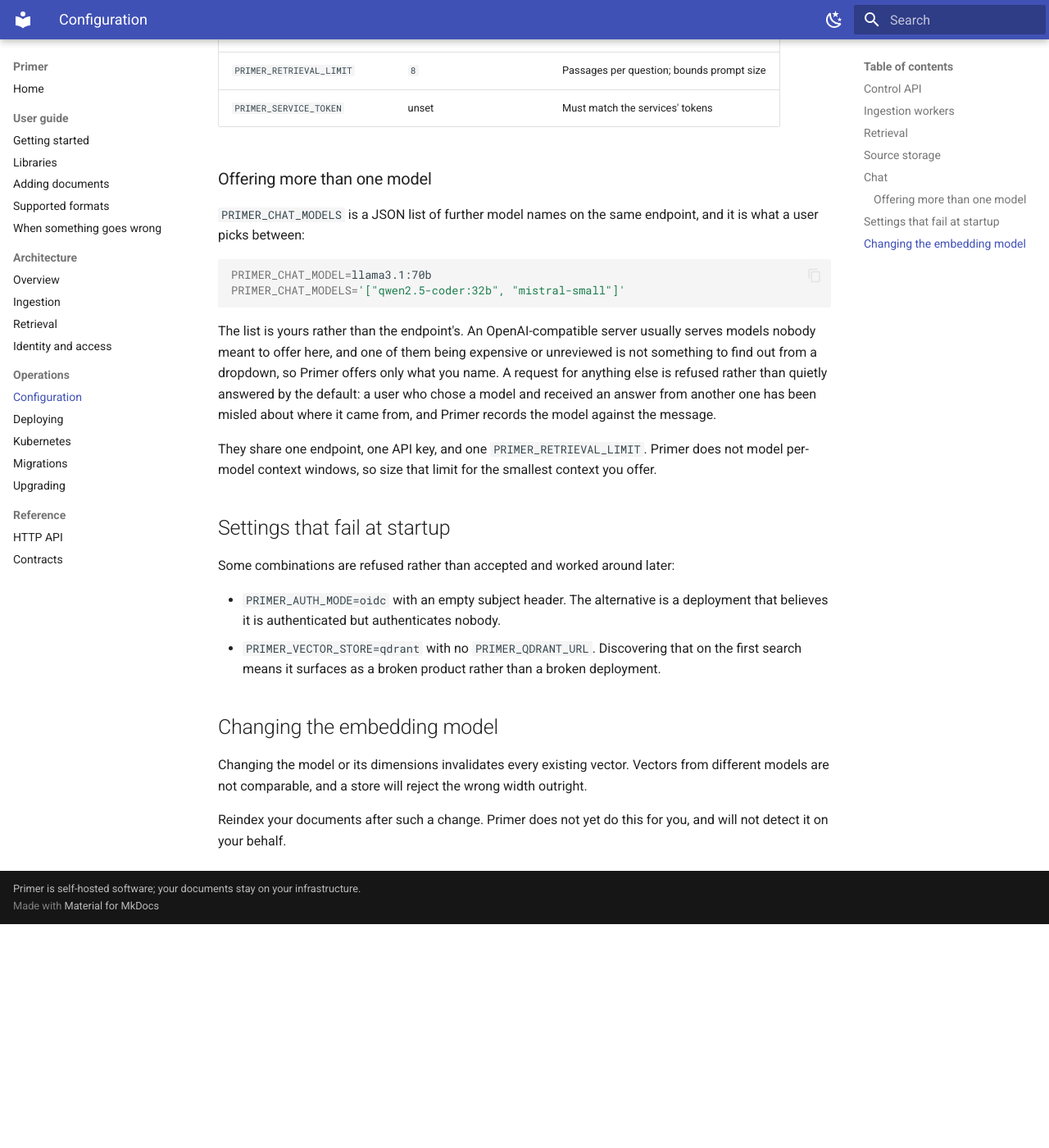
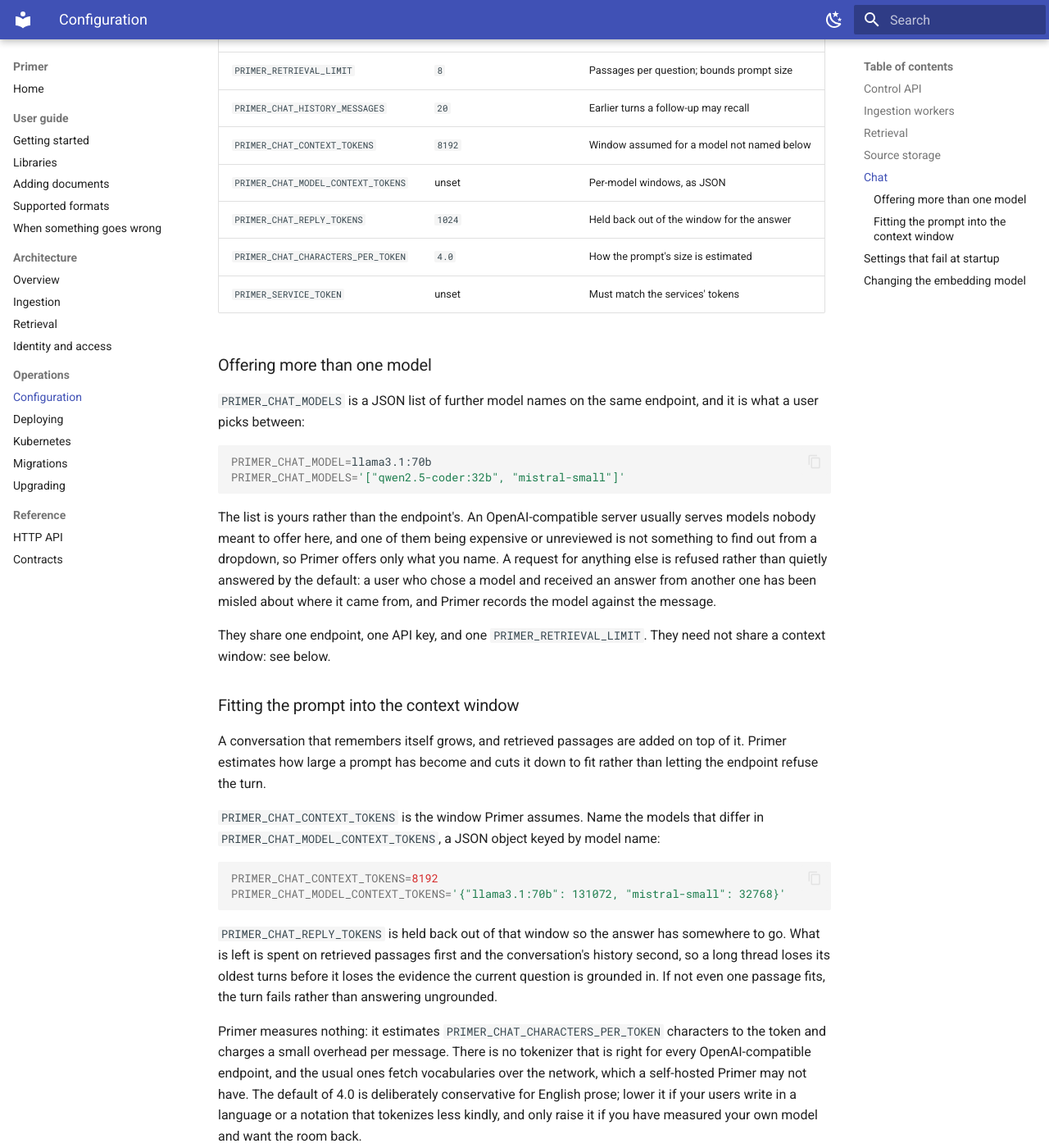
Before and after one commit to isaiah-harville/Primer, an MkDocs documentation site: the page built from docs/operations/configuration.md, in a window 1280 px wide and 1400 px high, scrolled down 2943 px. Shown: the whole window at 82% size. Built offline with MkDocs 1.6.1 and Material for MkDocs 9.7.7, drawn with Linux system fonts in a browser that asks for light colours; before the commit the page ends 4070 px from its top, so only the background shows below that.

Commit message:
feat: expose the chat window settings in the chart
The context window, the reply reserve, how much history a follow-up
recalls and the estimator's characters-per-token are all things an
operator has to change when they change model, and until now none of them
could be set without extraEnv. The list of offered models, added when
users gained a model picker, was missing for the same reason.

Values, schema and rendered environment for all six, with the two JSON
settings emitted only when something is named.

The credential test grew a carve-out: PRIMER_CHAT_CHARACTERS_PER_TOKEN
ends like a secret and holds a number. Named one by one rather than by
pattern, so nothing real hides behind the suffix.

````diff
--- a/docs/operations/configuration.md
+++ b/docs/operations/configuration.md
@@ -86,6 +86,11 @@ object.
 | `PRIMER_CONTROL_URL` | `http://control-api:8000` | Cluster-internal |
 | `PRIMER_RETRIEVAL_URL` | `http://retrieval:8000` | Cluster-internal |
 | `PRIMER_RETRIEVAL_LIMIT` | `8` | Passages per question; bounds prompt size |
+| `PRIMER_CHAT_HISTORY_MESSAGES` | `20` | Earlier turns a follow-up may recall |
+| `PRIMER_CHAT_CONTEXT_TOKENS` | `8192` | Window assumed for a model not named below |
+| `PRIMER_CHAT_MODEL_CONTEXT_TOKENS` | unset | Per-model windows, as JSON |
+| `PRIMER_CHAT_REPLY_TOKENS` | `1024` | Held back out of the window for the answer |
+| `PRIMER_CHAT_CHARACTERS_PER_TOKEN` | `4.0` | How the prompt's size is estimated |
 | `PRIMER_SERVICE_TOKEN` | unset | Must match the services' tokens |
 
 ### Offering more than one model
@@ -107,8 +112,38 @@ received an answer from another one has been misled about where it came
 from, and Primer records the model against the message.
 
 They share one endpoint, one API key, and one `PRIMER_RETRIEVAL_LIMIT`.
-Primer does not model per-model context windows, so size that limit for the
-smallest context you offer.
+They need not share a context window: see below.
+
+
+### Fitting the prompt into the context window
+
+A conversation that remembers itself grows, and retrieved passages are
+added on top of it. Primer estimates how large a prompt has become and
+cuts it down to fit rather than letting the endpoint refuse the turn.
+
+`PRIMER_CHAT_CONTEXT_TOKENS` is the window Primer assumes. Name the models
+that differ in `PRIMER_CHAT_MODEL_CONTEXT_TOKENS`, a JSON object keyed by
+model name:
+
+```bash
+PRIMER_CHAT_CONTEXT_TOKENS=8192
+PRIMER_CHAT_MODEL_CONTEXT_TOKENS='{"llama3.1:70b": 131072, "mistral-small": 32768}'
+```
+
+`PRIMER_CHAT_REPLY_TOKENS` is held back out of that window so the answer
+has somewhere to go. What is left is spent on retrieved passages first and
+the conversation's history second, so a long thread loses its oldest turns
+before it loses the evidence the current question is grounded in. If not
+even one passage fits, the turn fails rather than answering ungrounded.
+
+Primer measures nothing: it estimates `PRIMER_CHAT_CHARACTERS_PER_TOKEN`
+characters to the token and charges a small overhead per message. There is
+no tokenizer that is right for every OpenAI-compatible endpoint, and the
+usual ones fetch vocabularies over the network, which a self-hosted Primer
+may not have. The default of 4.0 is deliberately conservative for English
+prose; lower it if your users write in a language or a notation that
+tokenizes less kindly, and only raise it if you have measured your own
+model and want the room back.
 
 
 ## Settings that fail at startup
````
Also changed, not shown: 4 other files.
